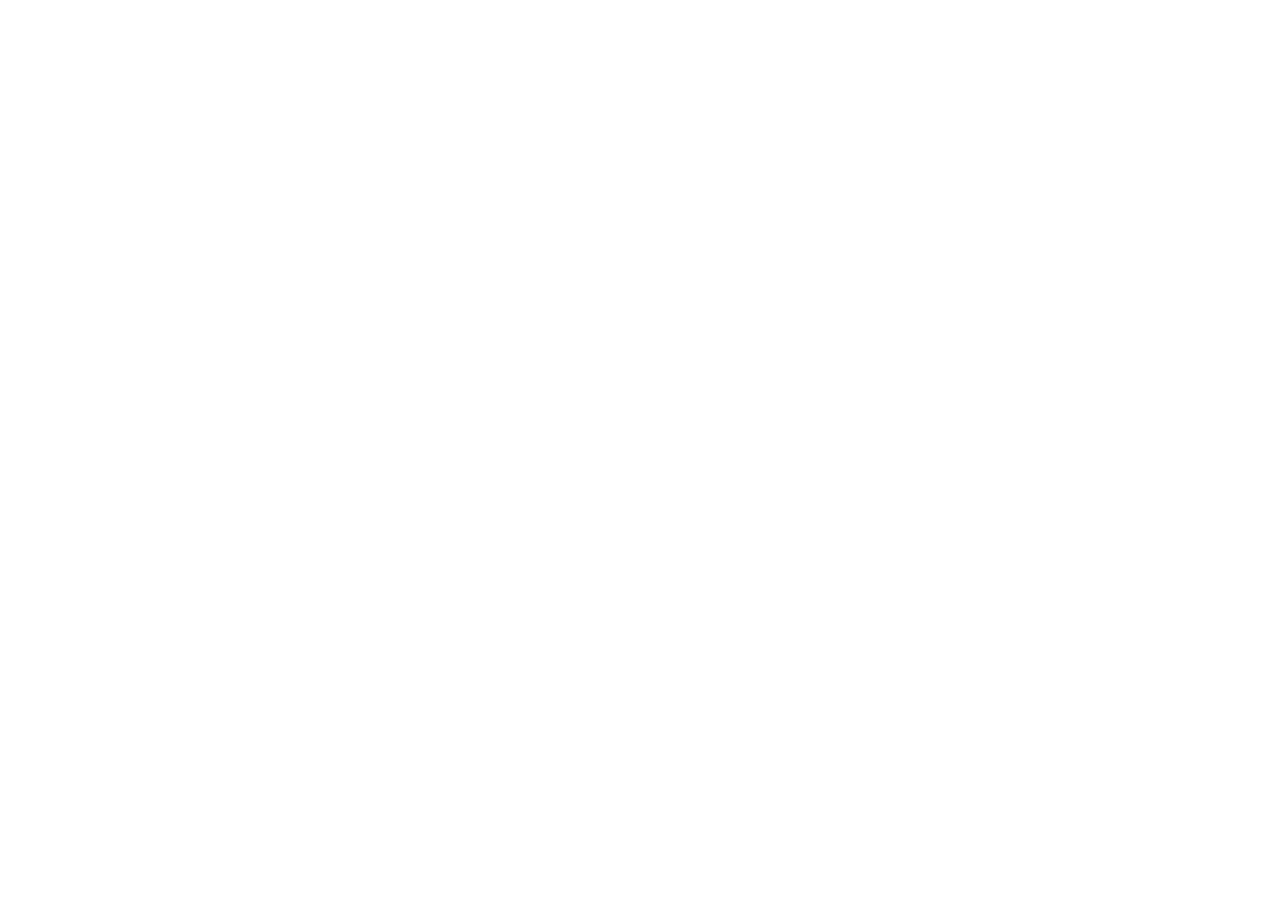
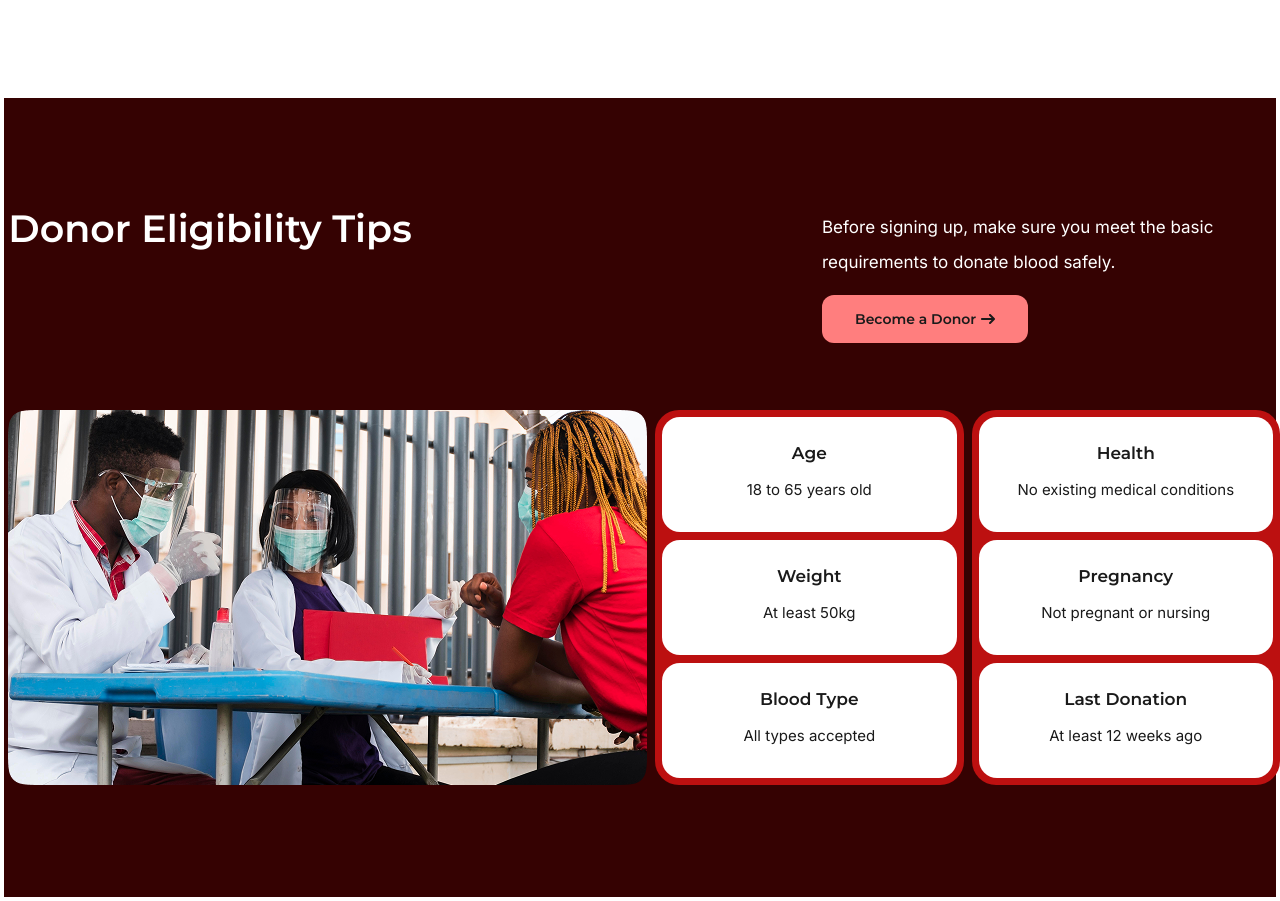
Before and after one commit to Stanix-Cohort/PulsePoint_Frontend, a React (Vite) app: page / in a window 1280 px wide. Shown: the part 1384-2285 px from the top of the page. Before the commit the page ends 1486 px from the top, so only its background shows below. Built offline with nearby package versions, Linux system fonts and the light colour scheme; a web font is replaced by a local one.

Commit message:
feat: complete donor eligibility section

```diff
--- /dev/null
+++ b/src/components/home/DonorEligibility.jsx
@@ -0,0 +1,87 @@
+import EligibilityCard from "./EligibilityCard";
+
+function DonorEligibility() {
+  return (
+    <section className="bg-[#350202] pb-[102px] pt-[112px]">
+      {/* Header */}
+      <div className="mx-auto flex h-[133px] w-[1264px] items-start justify-between">
+        <h2 className="m-0 h-[46px] w-[404px] text-center font-['Montserrat'] text-[38px] font-semibold leading-[100%] tracking-[0] text-white">
+          Donor Eligibility Tips
+        </h2>
+
+        <div className="flex h-[133px] w-[450px] flex-col gap-[15px]">
+          <p className="m-0 h-[70px] w-[450px] font-['Inter'] text-[17px] font-normal leading-[35px] tracking-[0] text-white">
+            Before signing up, make sure you meet the basic
+            requirements to donate blood safely.
+          </p>
+
+          <a
+            href="/donor"
+            className="flex h-[48px] w-[206px] cursor-pointer items-center justify-center gap-[4px] rounded-[12px] bg-[#FF7E7E] px-[28px] py-[12px] font-['Montserrat'] text-[14px] font-semibold leading-[160%] text-[#1A1A1A]"
+          >
+            <span className="h-[22px] w-[122px] whitespace-nowrap">
+              Become a Donor
+            </span>
+
+            <img
+              src="/arrow-right-dark.svg"
+              alt=""
+              aria-hidden="true"
+              className="h-[10px] w-[14px]"
+            />
+          </a>
+        </div>
+      </div>
+
+      {/* Lower Content */}
+      <div className="mx-auto mt-[57px] flex h-[395px] w-[1264px] gap-[8px] p-[10px]">
+        {/* Image */}
+            <div className="-ml-[10px] h-[375px] w-[639px] shrink-0">
+            <img
+                src="/donor-eligibility.png"
+                alt="Blood donation"
+                className="h-[375px] w-[639px] rounded-[18px] object-cover"
+            />
+            </div>
+
+        {/* First Column */}
+        <div className="flex h-[375px] w-[308.5px] shrink-0 flex-col gap-[8px] rounded-[24px] bg-[#BC1010] p-[7px]">
+        <EligibilityCard
+            title="Age"
+            description="18 to 65 years old"
+        />
+
+        <EligibilityCard
+            title="Weight"
+            description="At least 50kg"
+        />
+
+        <EligibilityCard
+            title="Blood Type"
+            description="All types accepted"
+        />
+        </div>
+
+        {/* Second Column */}
+        <div className="flex h-[375px] w-[308.5px] shrink-0 flex-col gap-[8px] rounded-[24px] bg-[#BC1010] p-[7px]">
+        <EligibilityCard
+            title="Health"
+            description="No existing medical conditions"
+        />
+
+        <EligibilityCard
+            title="Pregnancy"
+            description="Not pregnant or nursing"
+        />
+
+        <EligibilityCard
+            title="Last Donation"
+            description="At least 12 weeks ago"
+        />
+        </div>
+      </div>
+    </section>
+  );
+}
+
+export default DonorEligibility;
--- /dev/null
+++ b/src/components/home/EligibilityCard.jsx
@@ -0,0 +1,17 @@
+function EligibilityCard({ title, description }) {
+  return (
+    <div className="flex h-[115px] w-[294.5px] shrink-0 items-start rounded-[18px] bg-white px-[25px] py-[27px]">
+      <div className="flex h-[61px] w-[244.5px] flex-col items-center gap-[13px]">
+        <h3 className="m-0 font-['Montserrat'] text-[17px] font-semibold leading-[18px] tracking-[0] text-[#1A1A1A]">
+          {title}
+        </h3>
+
+        <p className="m-0 w-full font-['Inter'] text-[15px] font-normal leading-[30px] tracking-[0] text-center text-[#1A1A1A]">
+          {description}
+        </p>
+      </div>
+    </div>
+  );
+}
+
+export default EligibilityCard;
--- a/src/pages/Home.jsx
+++ b/src/pages/Home.jsx
@@ -1,13 +1,14 @@
 import Hero from "../components/home/Hero";
 import WhyPulsePoint from "../components/home/WhyPulsePoint";
 import Navbar from "../components/NavBar";
+import DonorEligibility from "../components/home/DonorEligibility";
 
 function Home() {
   return (
     <main className="min-h-screen bg-white p-1">
-
       <Hero />
       <WhyPulsePoint />
+      <DonorEligibility />
     </main>
   );
 }
```
Also changed, not shown: public/arrow-right-dark.svg (added), public/donor-eligibility.png (added).
